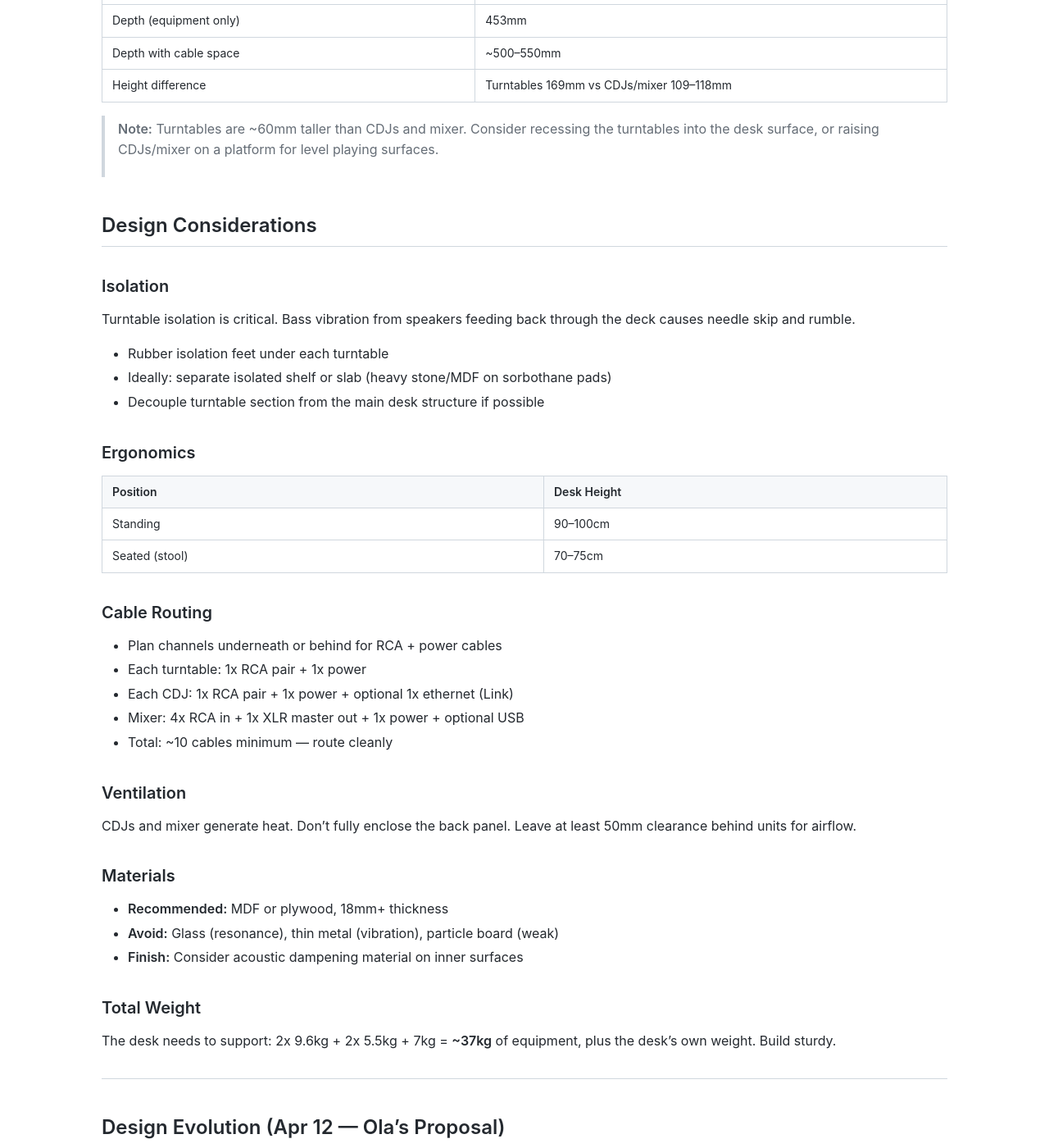
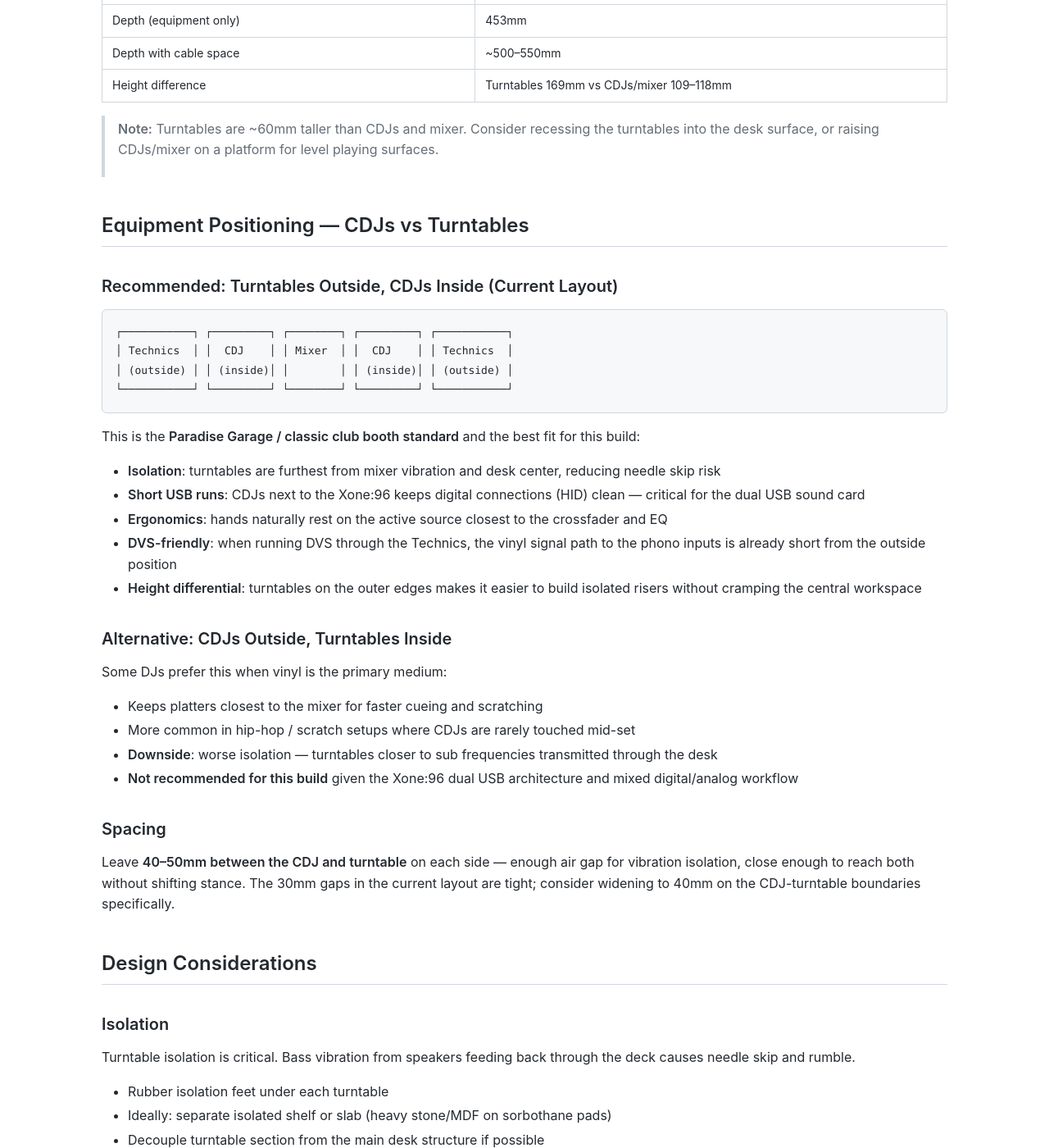
Before and after one commit to chaosisnotrandomitisrhythmic/paradise_garage, a Jekyll site: the page built from desk.md, in a window 1280 px wide and 1400 px high, scrolled down 939 px. Shown: the whole window at 82% size. Built offline with Jekyll 4.4.1, drawn with Linux system fonts in a browser that asks for light colours.

Commit message:
docs: add CDJ vs turntable positioning guide to desk design
Recommends TTs outside / CDJs inside for Xone:96 dual USB setup.
Covers isolation, ergonomics, DVS signal path, and spacing.

Co-Authored-By: Claude Opus 4.6 (1M context) <noreply@anthropic.com>

````diff
--- a/desk.md
+++ b/desk.md
@@ -36,6 +36,38 @@ title: Desk Design
 | Height difference | Turntables 169mm vs CDJs/mixer 109–118mm |
 
 > **Note:** Turntables are ~60mm taller than CDJs and mixer. Consider recessing the turntables into the desk surface, or raising CDJs/mixer on a platform for level playing surfaces.
+
+## Equipment Positioning — CDJs vs Turntables
+
+### Recommended: Turntables Outside, CDJs Inside (Current Layout)
+
+```
+┌───────────┐ ┌─────────┐ ┌────────┐ ┌─────────┐ ┌───────────┐
+│ Technics  │ │  CDJ    │ │ Mixer  │ │  CDJ    │ │ Technics  │
+│ (outside) │ │ (inside)│ │        │ │ (inside)│ │ (outside) │
+└───────────┘ └─────────┘ └────────┘ └─────────┘ └───────────┘
+```
+
+This is the **Paradise Garage / classic club booth standard** and the best fit for this build:
+
+- **Isolation**: turntables are furthest from mixer vibration and desk center, reducing needle skip risk
+- **Short USB runs**: CDJs next to the Xone:96 keeps digital connections (HID) clean — critical for the dual USB sound card
+- **Ergonomics**: hands naturally rest on the active source closest to the crossfader and EQ
+- **DVS-friendly**: when running DVS through the Technics, the vinyl signal path to the phono inputs is already short from the outside position
+- **Height differential**: turntables on the outer edges makes it easier to build isolated risers without cramping the central workspace
+
+### Alternative: CDJs Outside, Turntables Inside
+
+Some DJs prefer this when vinyl is the primary medium:
+
+- Keeps platters closest to the mixer for faster cueing and scratching
+- More common in hip-hop / scratch setups where CDJs are rarely touched mid-set
+- **Downside**: worse isolation — turntables closer to sub frequencies transmitted through the desk
+- **Not recommended for this build** given the Xone:96 dual USB architecture and mixed digital/analog workflow
+
+### Spacing
+
+Leave **40–50mm between the CDJ and turntable** on each side — enough air gap for vibration isolation, close enough to reach both without shifting stance. The 30mm gaps in the current layout are tight; consider widening to 40mm on the CDJ-turntable boundaries specifically.
 
 ## Design Considerations
 
````
